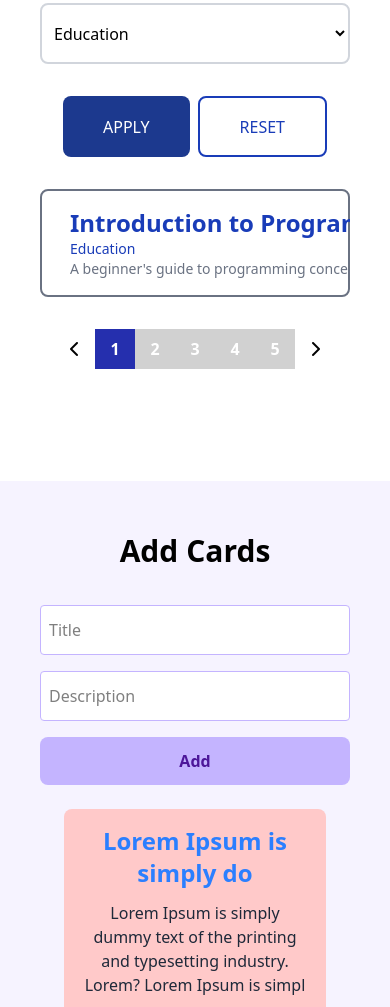
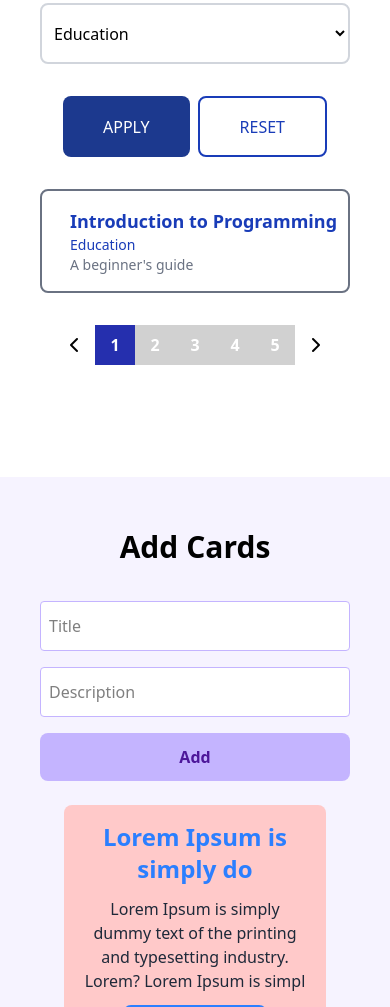
Before and after one commit to idriss-ech/script2_pages, a website: page index.html in a window 390 px wide. Shown: the part 4369-5376 px from the top of the page. Drawn offline with Linux system fonts and the light colour scheme.

Commit message:
fix responsive of page index.html

```diff
--- a/script/pagination.js
+++ b/script/pagination.js
@@ -3,31 +3,31 @@ const data = [
         id: 1,
         title: "Introduction to Programming",
         category: "Education",
-        description: "A beginner's guide to programming concepts and techniques."
+        description: "A beginner's guide "
     },
     {
         id: 2,
         title: "The Great Outdoors",
         category: "Adventure",
-        description: "Exploring the beauty and challenges of outdoor activities."
+        description: "Exploring the beauty "
     },
     {
         id: 3,
         title: "Healthy Eating",
         category: "Adventure",
-        description: "Tips and recipes for maintaining a healthy and balanced diet."
+        description: "Tips and recipes for maintaining "
     },
     {
         id: 4,
         title: "Tech Innovations",
         category: "Technology",
-        description: "Latest advancements and trends in the tech industry."
+        description: "Latest advancements and"
     },
     {
         id: 5,
         title: "World History",
         category: "History",
-        description: "An overview of significant events and eras in world history."
+        description: "An overview of significant"
     }
 ];
 
@@ -39,21 +39,21 @@ function createItems(data){
     data.forEach(item => {
         const element = document.createElement('div');
 element.className = 'inline-block w-full transition duration-300 delay-150 ease-in-out rounded-lg border-2 border-gray-500 dark:border-yellow-300 px-7 py-4 mx-auto';
-        element.id = `listItem${index}`
+element.id = `listItem${index}`;
 
 const title = document.createElement('h2');
-        title.innerText = item.title;
-        title.className = 'font-bold text-2xl  text-blue-800 dark:text-yellow-500 '
+title.textContent = item.title;  // Utiliser textContent ici est plus performant que innerText
+title.className = 'font-bold text-lg md:text-2xl text-blue-800 dark:text-yellow-500';
 element.appendChild(title);
 
 const category = document.createElement('p');
-        category.innerText = item.category;
-        category.className = 'font-light text-sm text-blue-800 dark:text-yellow-300 '
+category.textContent = item.category;  // Utiliser textContent ici aussi
+category.className = 'font-light text-sm text-blue-800 dark:text-yellow-300';
 element.appendChild(category);
 
 const description = document.createElement('p');
-        description.innerText = item.description;
-        description.className = 'text-left text-sm font-light text-gray-500 dark:text-white'
+description.textContent = item.description;  // Utiliser textContent pour du texte brut
+description.className = 'text-left break-words text-sm font-light text-gray-500 dark:text-white';  // Utiliser 'break-words' plutôt que 'break-all' pour un comportement plus naturel
 element.appendChild(description);
 
         container.appendChild(element);
--- a/tailwind.config.js
+++ /dev/null
@@ -1,11 +0,0 @@
-// tailwind.config.js
-module.exports = {
-    content: [
-        './src/**/*.{html,js}',
-    ],
-    darkMode: ['variant', '&:not(.light *)'],
-    theme: {
-      extend: {},
-    },
-    plugins: [],
-  }
```
Also changed, not shown: ar/index1-ar.html (+1 -1 lines), index.html (+2 -1 lines), style/output.css. Lines whose indentation alone changed are shown as unchanged.
